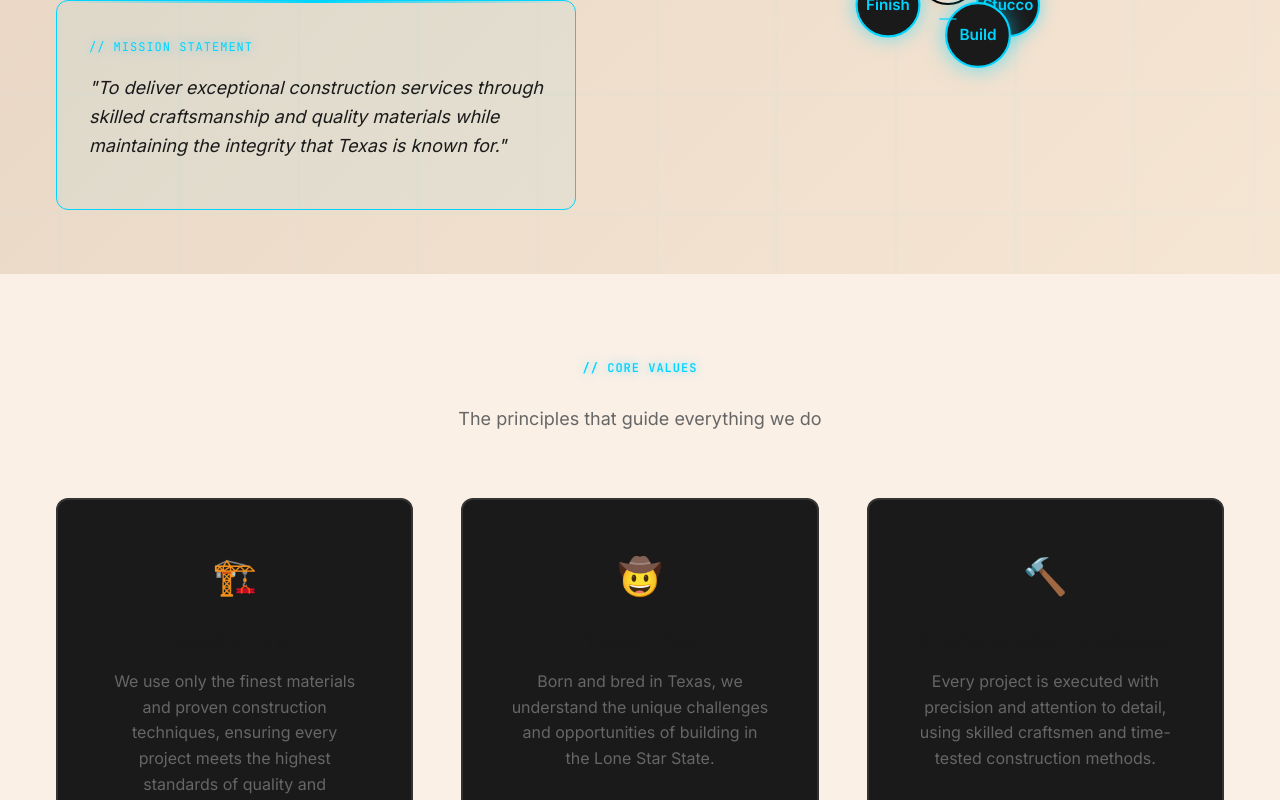
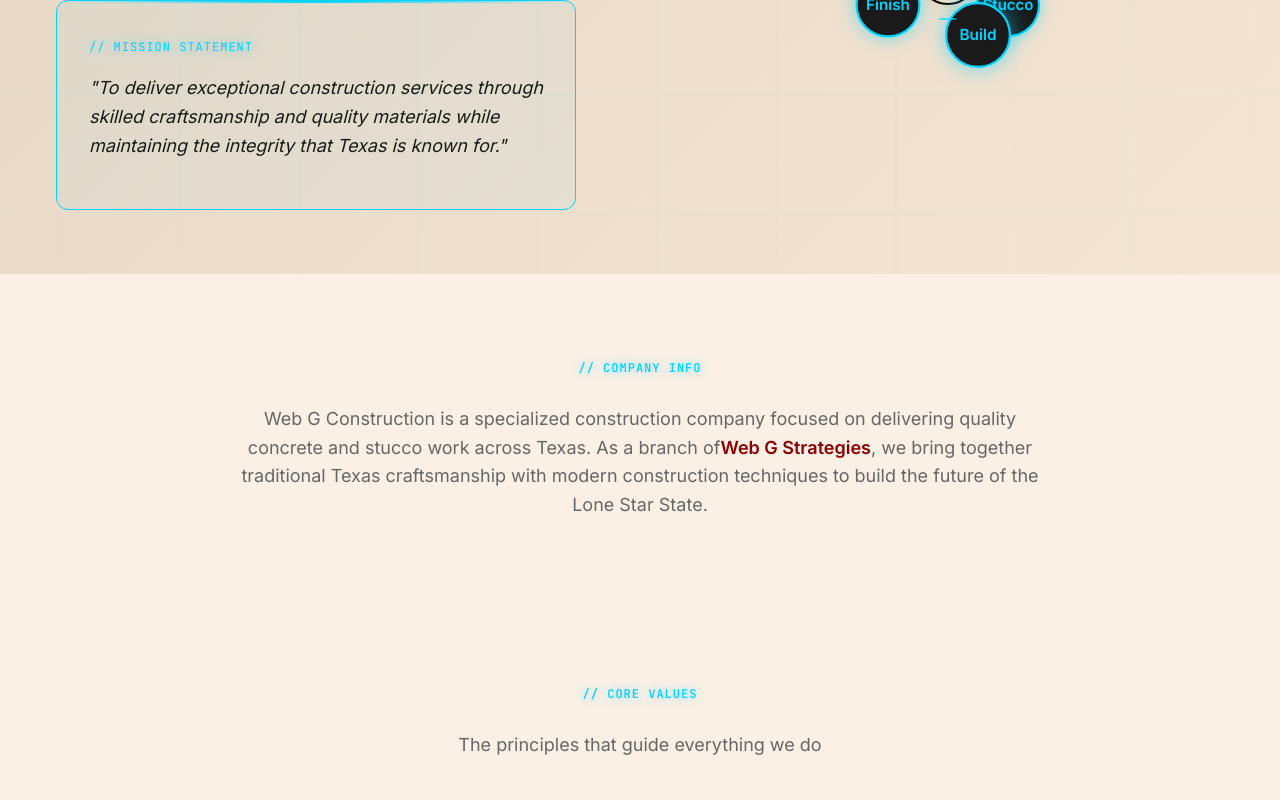
Before and after one commit to wables411/webgcon, a React (Create React App) app: page /about in a window 1280 px wide. Shown: the part 983-1783 px from the top of the page. Built offline with nearby package versions, Linux system fonts and the light colour scheme.

Commit message:
Update About page: add company description with link to Web G Strategies

```diff
--- a/src/pages/About.css
+++ b/src/pages/About.css
@@ -198,6 +198,51 @@
 @keyframes lineDraw {
   0% { width: 0; }
   100% { width: 30px; }
+}
+
+.company-info-section {
+  background: var(--light-tan-light);
+  text-align: center;
+}
+
+.company-info-content {
+  max-width: 800px;
+  margin: 0 auto;
+}
+
+.company-description {
+  font-size: var(--font-size-lg);
+  color: var(--dark-gray);
+  line-height: 1.6;
+  margin-top: var(--spacing-lg);
+}
+
+.company-link {
+  color: var(--red-primary);
+  text-decoration: none;
+  font-weight: 600;
+  transition: var(--transition-normal);
+  position: relative;
+}
+
+.company-link:hover {
+  color: var(--red-secondary);
+  text-shadow: 0 0 5px rgba(139, 0, 0, 0.3);
+}
+
+.company-link::after {
+  content: '';
+  position: absolute;
+  bottom: -2px;
+  left: 0;
+  width: 0;
+  height: 2px;
+  background: var(--red-primary);
+  transition: var(--transition-normal);
+}
+
+.company-link:hover::after {
+  width: 100%;
 }
 
 .values-section {
--- a/src/pages/About.tsx
+++ b/src/pages/About.tsx
@@ -27,7 +27,7 @@ const About: React.FC = () => {
       <Hero
         title="About Web G Construction"
         subtitle="// BUILDING TEXAS'S FUTURE"
-        description="Where traditional Texas craftsmanship meets modern construction techniques to deliver quality projects across the Lone Star State."
+        description="Where traditional Texas craftsmanship meets modern construction techniques to deliver quality projects across the Lone Star State. (A Web G Strategies branch)."
         showButton={false}
       />
 
@@ -74,6 +74,31 @@ const About: React.FC = () => {
                 <div className="connection-line"></div>
                 <div className="connection-line"></div>
               </div>
+            </div>
+          </div>
+        </div>
+      </section>
+
+      <section className="section company-info-section">
+        <div className="container">
+          <div className="company-info-content">
+            <h2 className="section-title">
+              <span className="cyber-text">// COMPANY INFO</span>
+            </h2>
+            <div className="company-description">
+              <p>
+                Web G Construction is a specialized construction company focused on delivering
+                quality concrete and stucco work across Texas. As a branch of
+                <a
+                  href="https://webgstrategies.org"
+                  target="_blank"
+                  rel="noopener noreferrer"
+                  className="company-link"
+                >
+                  Web G Strategies
+                </a>, we bring together traditional Texas craftsmanship with modern
+                construction techniques to build the future of the Lone Star State.
+              </p>
             </div>
           </div>
         </div>
```
